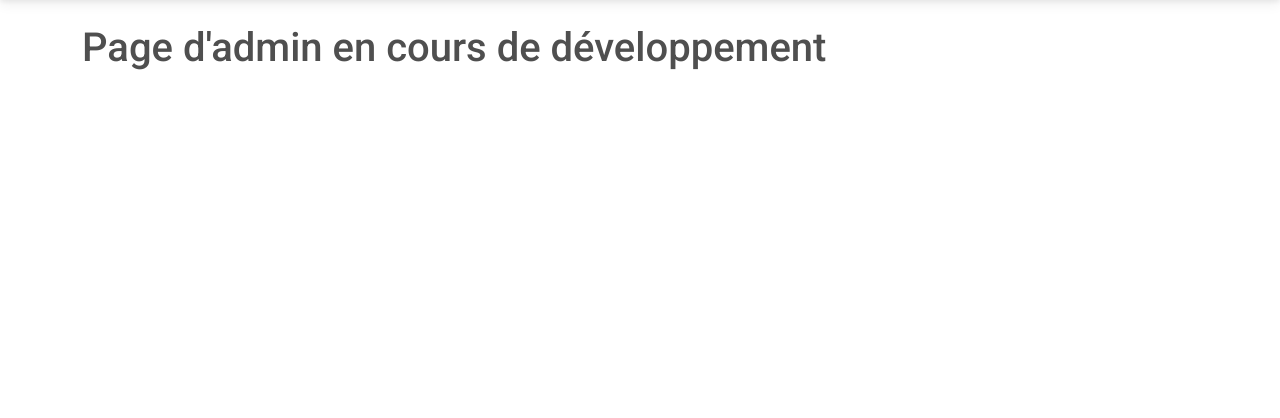
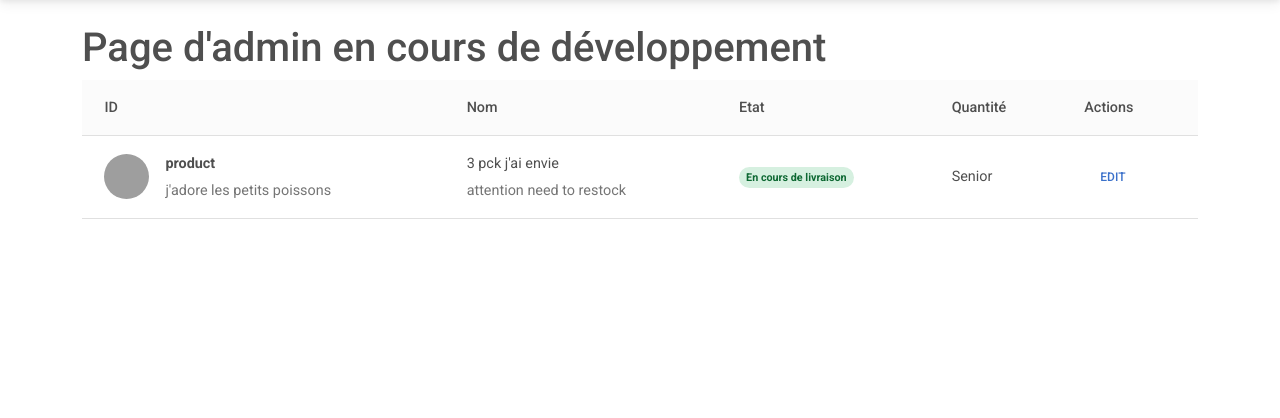
Before and after one commit to Mxtsxw/Shopytech, a PHP site: template views/viewAdmin.php in a window 1280 px wide. Shown: the part 59-477 px from the top of the page. Run offline with PHP 8.4, Linux system fonts and the light colour scheme; the template is opened without the code that fills it: most values are stand-ins (such as "Sample title", 1, 10 or a date in 2020); data that the repository does not hold is empty; some libraries are stand-ins or nearby versions; grey boxes are pictures that could not be loaded.

Commit message:
ViewAdmin

```diff
--- a/views/viewAdmin.php
+++ b/views/viewAdmin.php
@@ -2,3 +2,47 @@
 
 
 <h1>Page d'admin en cours de développement</h1>
+<table class="table align-middle mb-0 bg-white">
+    <thead class="bg-light">
+        <tr>
+        <th>ID</th>
+        <th>Nom</th>
+        <th>Etat</th>
+        <th>Quantité</th>
+        <th>Actions</th>
+        </tr>
+    </thead>
+    <tbody>
+    <?php foreach ($products as $product):?>
+    <tr>
+      <td>
+        <div class="d-flex align-items-center">
+          <img
+              src="https://mdbootstrap.com/img/new/avatars/8.jpg"
+              alt=""
+              style="width: 45px; height: 45px"
+              class="rounded-circle"
+              />
+          <div class="ms-3">
+            <p class="fw-bold mb-1">product</p>
+            <p class="text-muted mb-0">j'adore les petits poissons</p>
+          </div>
+        </div>
+      </td>
+      <td>
+        <p class="fw-normal mb-1">3 pck j'ai envie</p>
+        <p class="text-muted text-danger mb-0">attention need to restock</p>
+      </td>
+      <td>
+        <span class="badge badge-success rounded-pill d-inline">En cours de livraison</span>
+      </td>
+      <td>Senior</td>
+      <td>
+        <button type="button" class="btn btn-link btn-sm btn-rounded">
+          Edit
+        </button>
+      </td>
+    </tr>
+    <?php endforeach?>
+    </tbody>
+</table>
```
